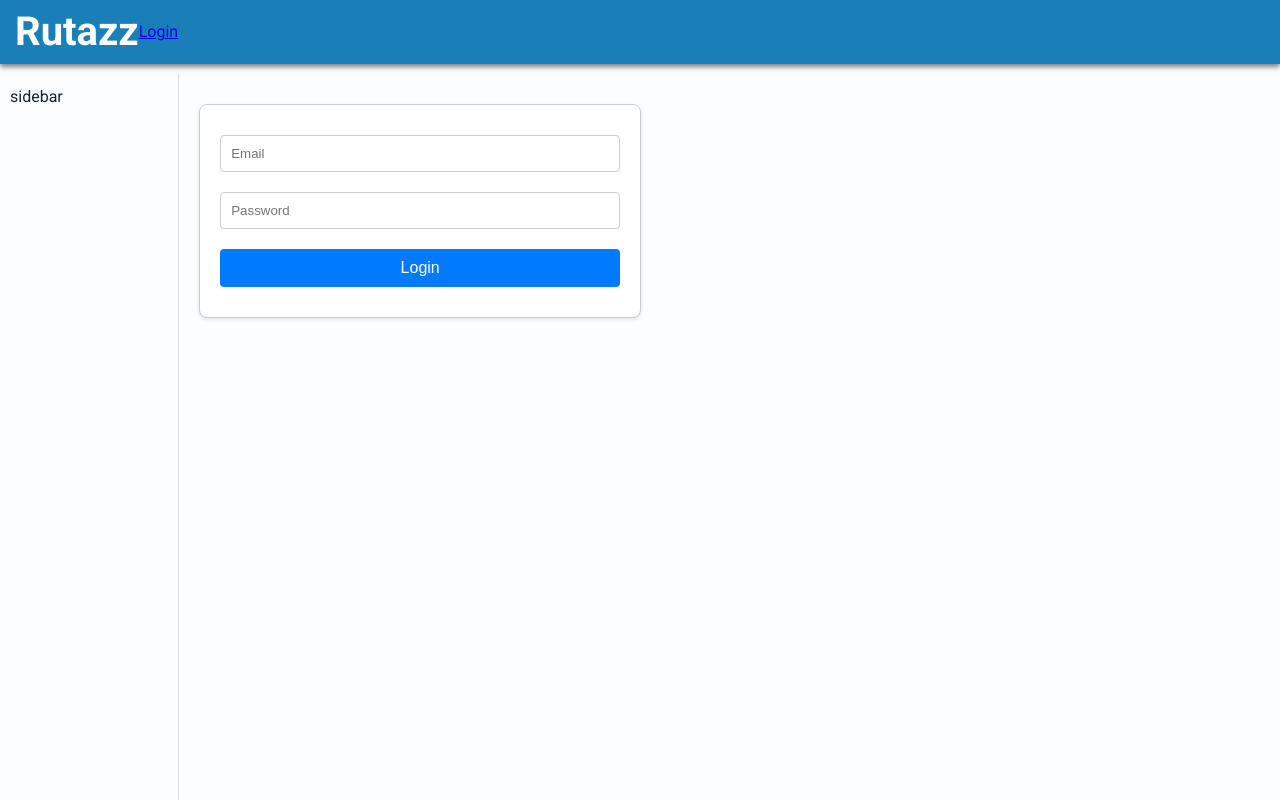
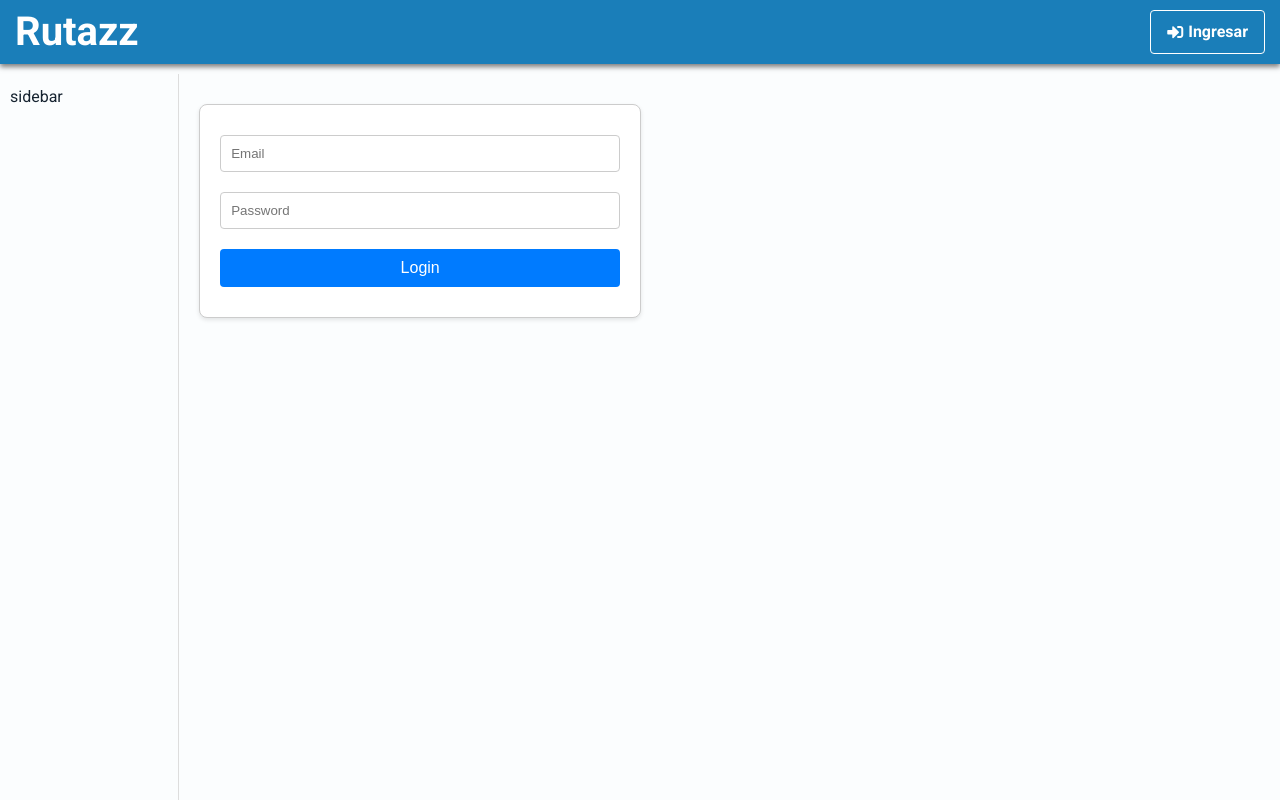
Before and after one commit to darvein/istrac-frontend, a Vue app: page /login in a window 1280 px wide. Shown: the top 800 px of the page. Built offline with nearby package versions, Linux system fonts and the light colour scheme; no server answers.

Commit message:
adding more things to the form

```diff
--- a/src/components/AuthButtons.vue
+++ b/src/components/AuthButtons.vue
@@ -1,17 +1,40 @@
 <template>
   <div class="auth-buttons">
-    <router-link to="/login">Login</router-link>
+    <router-link v-if="isAuthenticated" to="/create-location" class="btn btn-profile">
+      <i class="fas fa-location-arrow"></i> Crear Localidad
+    </router-link>
+    <router-link v-if="isAuthenticated" to="/profile" class="btn btn-profile">
+      <i class="fas fa-user"></i> Profile
+    </router-link>
+    <router-link v-if="isAuthenticated" to="/logout" class="btn btn-logout">
+      <i class="fas fa-sign-out-alt"></i> Salir
+    </router-link>
+    <router-link v-else to="/login" class="btn btn-login">
+      <i class="fas fa-sign-in-alt"></i> Ingresar
+    </router-link>
   </div>
 </template>
 
 <script lang="ts">
-import { defineComponent } from 'vue';
+import { defineComponent, ref, onMounted, onUnmounted } from 'vue';
+import { useRouter } from 'vue-router';
+import { getAuth, onAuthStateChanged } from 'firebase/auth';
 
 export default defineComponent({
-  name: 'LoginButton',
+  name: 'AuthButtons',
 
-  methods: {
-  }
+  setup() {
+    const isAuthenticated = ref(false);
+    const auth = getAuth();
+
+    onAuthStateChanged(auth, (user) => {
+      isAuthenticated.value = !!user;
+    });
+
+    return {
+      isAuthenticated,
+    };
+  },
 });
 </script>
 
@@ -19,33 +42,35 @@ export default defineComponent({
 .auth-buttons {
   display: flex;
   align-items: center;
-  gap: 10px; /* Space between buttons */
+  gap: 10px;
+  margin-right: 15px;
 }
 
-.btn-login,
-.btn-signup {
-  padding: 10px 20px;
-  border: none;
+.btn {
+  display: inline-flex; /* Change to inline-flex to ensure buttons do not stretch */
+  align-items: center;
+  justify-content: center; /* Center the content */
+  gap: 5px;
+  padding: 8px 16px; /* Consistent padding */
+  border: 1px solid #fff;
+  background-color: transparent;
+  color: #fff;
   border-radius: 4px;
   cursor: pointer;
-  transition: background-color 0.3s;
+  transition: background-color 0.3s, color 0.3s, border-color 0.3s;
+  font-weight: bold;
+  text-decoration: none; /* Remove underline from links */
+  font-size: 1em; /* Ensure the font size is consistent */
+  white-space: nowrap; /* Prevent wrapping of text/content */
 }
 
-.btn-login {
+.btn:hover {
   background-color: #fff;
-  color: #333;
+  color: #1a7eb9;
+  border-color: #1a7eb9;
 }
 
-.btn-login:hover {
-  background-color: #f0f2f5;
-}
-
-.btn-signup {
-  background-color: #007bff;
-  color: #fff;
-}
-
-.btn-signup:hover {
-  background-color: #0056b3;
+.fas {
+  font-size: 1em;
 }
 </style>
--- a/src/components/BaseLayout.vue
+++ b/src/components/BaseLayout.vue
@@ -39,7 +39,7 @@
   margin: 10px 0 0 0;
 }
 
-/* Styles for mobile */
+
 @media (max-width: 768px) {
    .grid-container {
      grid-template-columns: 1fr;
@@ -50,33 +50,33 @@
    }
 
   .sidebar {
-    position: absolute; /* Position the sidebar over the content */
-    top: 0; /* Align the top of the sidebar with the top of the viewport */
-    left: 0; /* Align the left of the sidebar with the left of the viewport */
-    width: 100%; /* Make the sidebar full width */
-    height: 100%; /* Make the sidebar full height */
-    z-index: 100; /* Ensure the sidebar is above other content */
+    position: absolute;
+    top: 0;
+    left: 0;
+    width: 100%;
+    height: 100%;
+    z-index: 100;
     padding: 10px;
     margin: 0;
-    border-right: none; /* You might not need the border on mobile */
-    background: white; /* Assuming you want a white background */
+    border-right: none;
+    background: white;
   }
 
   .header {
-    position: relative; /* Make sure the header has a stacking context */
-    z-index: 101; /* Ensure the header is above the sidebar */
+    position: relative;
+    z-index: 101;
   }
 }
 
 .header {
   grid-area: header;
-  background-color: #1a7eb9; /* Solid dark blue background */
+  background-color: #1a7eb9;
   box-shadow: 0 3px 5px rgba(0, 0, 0, 0.5);
-  margin: 0; /* Ensure it fits edge to edge */
-  padding: 0; /* Comfortable padding inside the header */
-  width: 100%; /* Full width */
-  display: flex; /* Flexbox for layout */
-  align-items: center; /* Vertically center content */
+  margin: 0;
+  width: 100%;
+  display: flex;
+  align-items: center;
+  justify-content: space-between; /* Adjust this */
 }
 
 .header h1 {
@@ -93,7 +93,7 @@
 .content {
  grid-area: content;
  padding: 20px;
- /* Add your content styling here */
+
 }
 
 .footer {
--- /dev/null
+++ b/src/components/CreateTPlaceForm.vue
@@ -0,0 +1,157 @@
+<template>
+  <div class="tplace-create-form">
+    <h1>Create Touristic Place</h1>
+    <form @submit.prevent="submitForm">
+      <!-- Place Name Textbox -->
+      <div class="form-group">
+        <label for="placeName">Place Name</label>
+        <input type="text" id="placeName" v-model="tplace.name" required placeholder="Enter place name" />
+      </div>
+
+      <!-- Description Textarea -->
+      <div class="form-group">
+        <label for="description">Description</label>
+        <textarea id="description" v-model="tplace.description" required placeholder="Enter description"></textarea>
+      </div>
+
+      <!-- Location Dropdown -->
+      <div class="form-group">
+        <label for="location">Location</label>
+        <select id="location" v-model="tplace.locationId" required>
+          <option value="">Select a location</option>
+          <option v-for="location in locations" :key="location.id" :value="location.id">
+            {{ location.city }}, {{ location.country }}
+          </option>
+        </select>
+      </div>
+
+      <!-- Category Dropdown -->
+      <div class="form-group">
+        <label for="category">Category</label>
+        <select id="category" v-model="tplace.categoryId" required>
+          <option value="">Select a category</option>
+          <option v-for="category in categories" :key="category.id" :value="category.id">
+            {{ category.name }}
+          </option>
+        </select>
+      </div>
+
+      <!-- Submit Button -->
+      <div class="form-group">
+        <button type="submit">Create Place</button>
+      </div>
+    </form>
+  </div>
+</template>
+
+<script lang="ts">
+import { defineComponent, reactive, onMounted } from 'vue';
+import axios from 'axios';
+
+// Define an interface for location objects
+interface Location {
+  id: number;
+  country: string;
+  city: string;
+  slug: string;
+  latitude: string;
+  longitude: string;
+}
+
+interface category {
+  id: number;
+  name: string;
+}
+
+export default defineComponent({
+  name: 'TPlaceCreateForm',
+  setup() {
+    const tplace = reactive({
+      name: '',
+      description: '',
+      location: '', // Make sure this matches the field name expected by your API
+      category: '', // Make sure this matches the field name expected by your API
+      // ... other TPlace fields ...
+    });
+
+    // Specify that locations is an array of Location objects
+    const locations = reactive<Location[]>([]);
+    const categories = reactive<Location[]>([]);
+
+    const submitForm = async () => {
+      // ... submit logic ...
+    };
+
+    const fetchLocations = async () => {
+      const baseUrl = process.env.VUE_APP_API_BASE_URL;
+      try {
+        const response = await axios.get(`${baseUrl}/api/locations/`);
+        locations.push(...response.data);
+      } catch (error) {
+        console.error(error);
+      }
+    };
+    const fetchCategories = async () => {
+      const baseUrl = process.env.VUE_APP_API_BASE_URL;
+      try {
+        const response = await axios.get(`${baseUrl}/api/categories/`);
+        categories.push(...response.data);
+      } catch (error) {
+        console.error(error);
+      }
+    };
+
+    onMounted(() => {
+      fetchLocations();
+      fetchCategories();
+    });
+
+    return {
+      tplace,
+      locations,
+      categories,
+      submitForm,
+    };
+  },
+});
+</script>
+
+<style scoped>
+.tplace-create-form {
+  max-width: 500px;
+  margin: auto;
+  padding: 1em;
+  border-radius: 8px;
+  background-color: #f9f9f9;
+}
+
+.form-group {
+  margin-bottom: 1em;
+}
+
+.form-group label {
+  display: block;
+  margin-bottom: 0.5em;
+}
+
+.form-group input,
+.form-group textarea {
+  width: 100%;
+  padding: 0.5em;
+  border: 1px solid #ddd;
+  border-radius: 4px;
+}
+
+.form-group button {
+  padding: 0.5em 1em;
+  border: none;
+  border-radius: 4px;
+  background-color: #1a7eb9;
+  color: white;
+  cursor: pointer;
+}
+
+.form-group button:hover {
+  background-color: #106ba3;
+}
+</style>
--- a/src/components/ProfilePage.vue
+++ b/src/components/ProfilePage.vue
@@ -1,9 +1,9 @@
 <!-- src/components/ProfilePage.vue -->
 <template>
   <div class="profile-page">
-    <h1>Profile</h1>
+    <h2>Perfil de Usuario</h2>
     <div v-if="user">
-      <p>Welcome, {{ user.displayName || user.email }}!</p>
+      <p>Bienvenido, {{ user.displayName || user.email }}!</p>
       <p>Email: {{ user.email }}</p>
       <img v-if="user.photoURL" :src="user.photoURL" alt="Profile photo" class="profile-photo">
     </div>
@@ -36,7 +36,6 @@ export default defineComponent({
 
 <style scoped>
 .profile-page {
-  max-width: 400px;
   margin: 0 auto;
   padding: 20px;
 }
--- a/src/router/index.ts
+++ b/src/router/index.ts
@@ -5,6 +5,7 @@ import ListingView from '@/views/ListingView.vue'
 import LoginView from '@/views/LoginView.vue'; // Update the import path as necessary
 import PlaceDetail from '@/components/PlaceDetail.vue';
 import UserProfileView from '@/views/UserProfileView.vue';
+import CreateTPlaceForm from '@/views/CreateTplaceForm.vue';
 
 import { RouteLocationNormalized, NavigationGuardNext } from 'vue-router';
 const LogoutComponent = {
@@ -61,6 +62,12 @@ const routes = [
     meta: { requiresAuth: true }
   },
   {
+    path: '/create-location',
+    name: 'CreateLocation',
+    component: CreateTPlaceForm,
+    meta: { requiresAuth: true }
+  },
+  {
     path: '/logout',
     name: 'Logout',
     component: LogoutComponent
--- /dev/null
+++ b/src/views/CreateTplaceForm.vue
@@ -0,0 +1,28 @@
+<template>
+  <base-layout>
+    <template #header></template>
+
+    <template #sidebar>
+      sidebar
+    </template>
+
+    <div class="listing">
+      <create-t-place-form></create-t-place-form>
+    </div>
+
+  </base-layout>
+</template>
+
+<script lang="ts">
+  import {defineComponent} from 'vue';
+  import BaseLayout from '@/components/BaseLayout.vue';
+  import CreateTPlaceForm from '@/components/CreateTPlaceForm.vue'
+
+  export default defineComponent({
+    name: 'UserProfileView',
+    components: {
+      BaseLayout,
+      CreateTPlaceForm
+    }
+  });
+</script>
```
